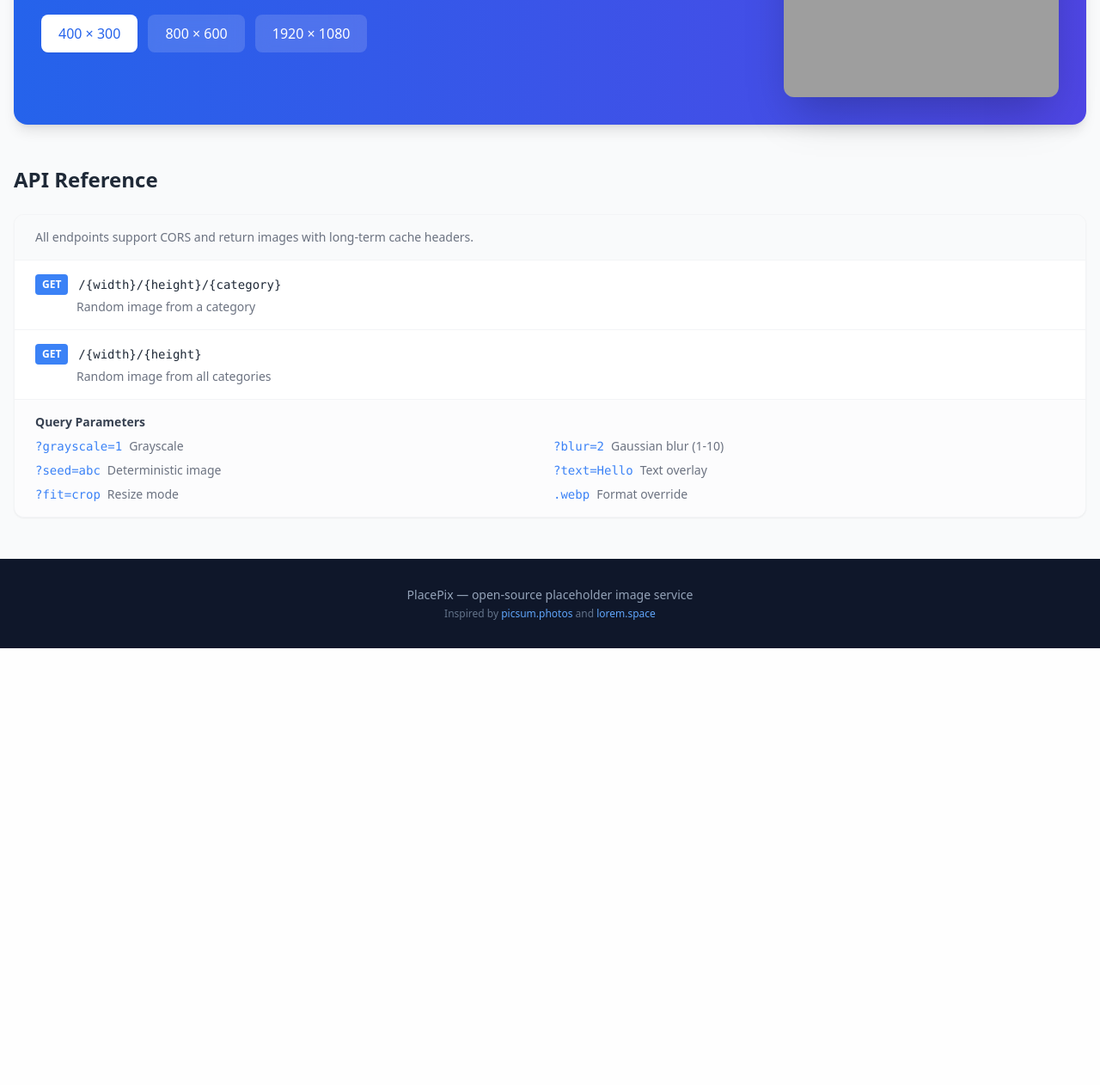
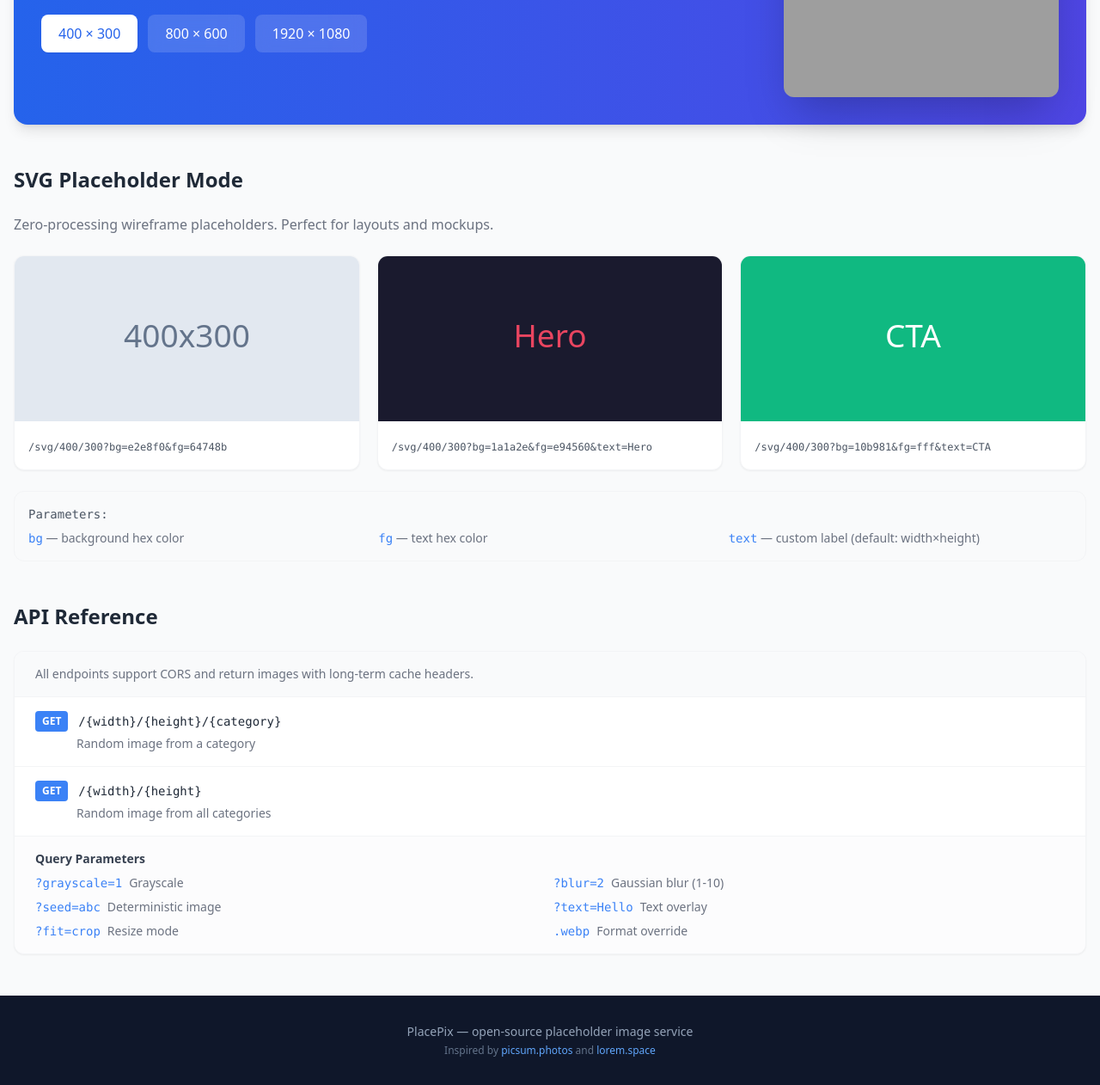
Before and after one commit to riadvice/placepix, a FastAPI app: page / in a window 1280 px wide. Shown: the part 1083-2345 px from the top of the page at 86% size. Before the commit the page ends 1837 px from the top, so only its background shows below. Run offline with FastAPI, Linux system fonts and the light colour scheme; parts of the project's set-up code (start-up, migrations or seed data) failed here and were passed over; some libraries are stand-ins or nearby versions; grey boxes are pictures that could not be loaded.

Commit message:
Add SVG placeholder.

```diff
--- a/src/main.py
+++ b/src/main.py
@@ -176,6 +176,51 @@ async def serve_by_id(
     if entry is None:
         raise HTTPException(status_code=404, detail="image not found")
     return _serve_entry(entry, width, height, ext, grayscale, blur, text, fit, format)
+
+
+@app.get("/svg/{width:int}/{height:int}")
+async def svg_placeholder(
+    width: int,
+    height: int,
+    bg: str = "ccc",
+    fg: str = "fff",
+    text: str = "",
+) -> Response:
+    """Return a lightweight SVG placeholder — zero Pillow processing."""
+    # Clamp to sane limits
+    width = max(1, min(width, 5000))
+    height = max(1, min(height, 5000))
+
+    display_text = text or f"{width}x{height}"
+
+    # Sanitize hex colors (allow 3, 4, 6, 8 digit hex)
+    def _clean_hex(raw: str, fallback: str) -> str:
+        h = raw.lstrip("#")
+        if all(c in "0123456789abcdefABCDEF" for c in h) and len(h) in (3, 4, 6, 8):
+            return f"#{h}"
+        return fallback
+
+    bg_color = _clean_hex(bg, "#ccc")
+    fg_color = _clean_hex(fg, "#fff")
+
+    # Pick font size proportional to the smaller dimension
+    font_size = min(width, height) // 8
+    font_size = max(10, min(font_size, 120))
+
+    svg = f"""<svg xmlns="http://www.w3.org/2000/svg" width="{width}" height="{height}" viewBox="0 0 {width} {height}">
+  <rect width="100%" height="100%" fill="{bg_color}"/>
+  <text x="50%" y="50%" dominant-baseline="middle" text-anchor="middle"
+        fill="{fg_color}" font-family="system-ui, -apple-system, sans-serif"
+        font-size="{font_size}px" font-weight="500">{display_text}</text>
+</svg>"""
+
+    return Response(
+        content=svg,
+        media_type="image/svg+xml",
+        headers={
+            "Cache-Control": "public, max-age=2592000, stale-while-revalidate=60, immutable",
+        },
+    )
 
 
 @app.get("/{width:int}/{height:int}/{category}")
--- a/templates/index.html
+++ b/templates/index.html
@@ -172,6 +172,40 @@
     </div>
   </section>
 
+  <!-- SVG Placeholder -->
+  <section class="max-w-7xl mx-auto px-4 pb-12">
+    <h2 class="text-2xl font-bold text-gray-800 mb-6">SVG Placeholder Mode</h2>
+    <p class="text-gray-500 mb-6">Zero-processing wireframe placeholders. Perfect for layouts and mockups.</p>
+    <div class="grid grid-cols-1 sm:grid-cols-3 gap-5">
+      <div class="bg-white rounded-xl shadow-sm border border-gray-100 overflow-hidden">
+        <img src="/svg/400/300?bg=e2e8f0&fg=64748b" alt="Default" class="w-full h-48 object-cover">
+        <div class="p-4">
+          <code class="text-xs font-mono text-gray-600 break-all">/svg/400/300?bg=e2e8f0&fg=64748b</code>
+        </div>
+      </div>
+      <div class="bg-white rounded-xl shadow-sm border border-gray-100 overflow-hidden">
+        <img src="/svg/400/300?bg=1a1a2e&fg=e94560&text=Hero" alt="Custom text" class="w-full h-48 object-cover">
+        <div class="p-4">
+          <code class="text-xs font-mono text-gray-600 break-all">/svg/400/300?bg=1a1a2e&fg=e94560&text=Hero</code>
+        </div>
+      </div>
+      <div class="bg-white rounded-xl shadow-sm border border-gray-100 overflow-hidden">
+        <img src="/svg/400/300?bg=10b981&fg=fff&text=CTA" alt="Green CTA" class="w-full h-48 object-cover">
+        <div class="p-4">
+          <code class="text-xs font-mono text-gray-600 break-all">/svg/400/300?bg=10b981&fg=fff&text=CTA</code>
+        </div>
+      </div>
+    </div>
+    <div class="mt-6 bg-gray-50 rounded-xl p-4 border border-gray-100">
+      <p class="text-sm text-gray-600 font-mono mb-2">Parameters:</p>
+      <div class="grid grid-cols-1 sm:grid-cols-3 gap-2 text-sm text-gray-500">
+        <div><code class="text-accent font-mono">bg</code> — background hex color</div>
+        <div><code class="text-accent font-mono">fg</code> — text hex color</div>
+        <div><code class="text-accent font-mono">text</code> — custom label (default: width×height)</div>
+      </div>
+    </div>
+  </section>
+
   <!-- API Usage -->
   <section id="api" class="max-w-7xl mx-auto px-4 pb-12">
     <h2 class="text-2xl font-bold text-gray-800 mb-6">API Reference</h2>
```
